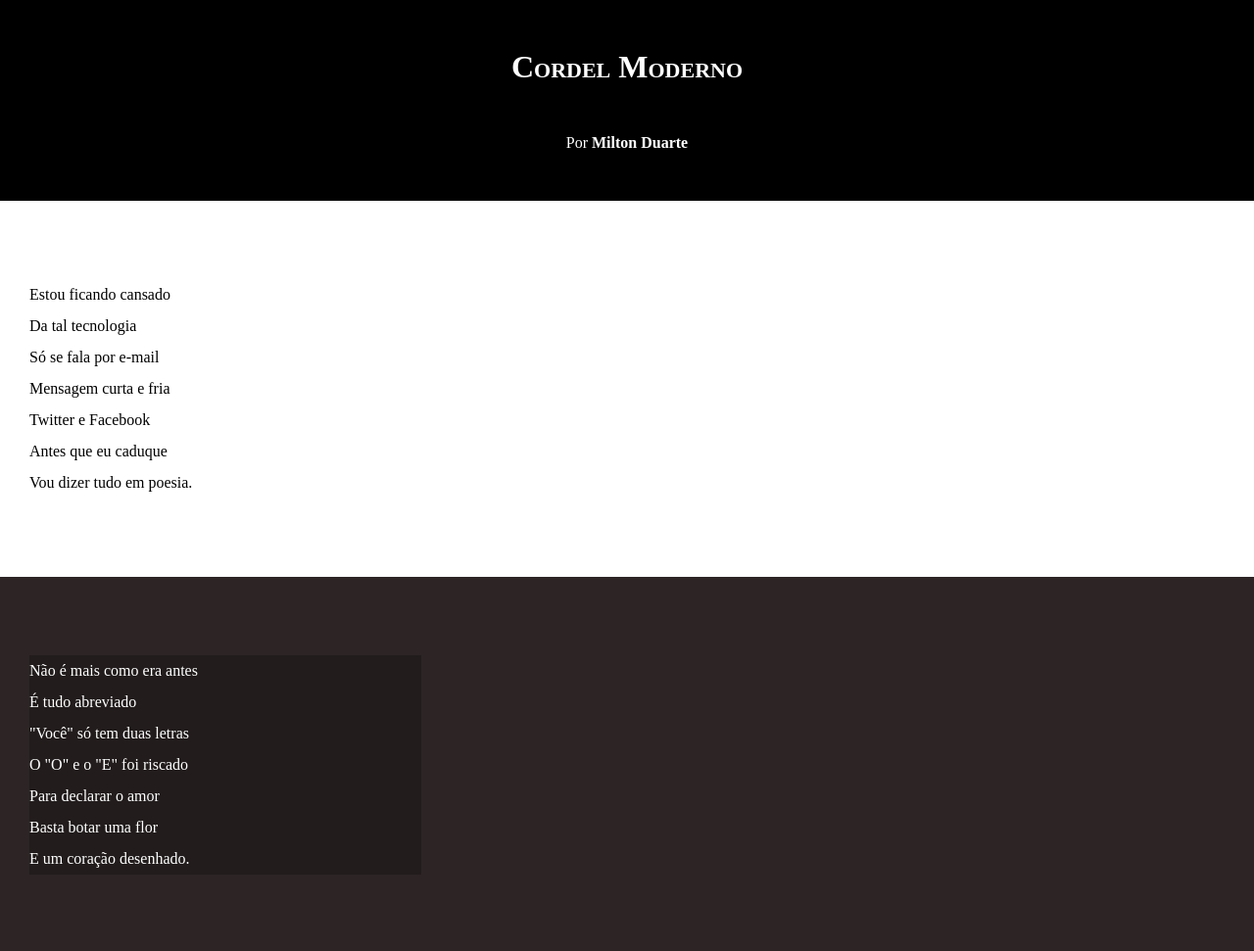
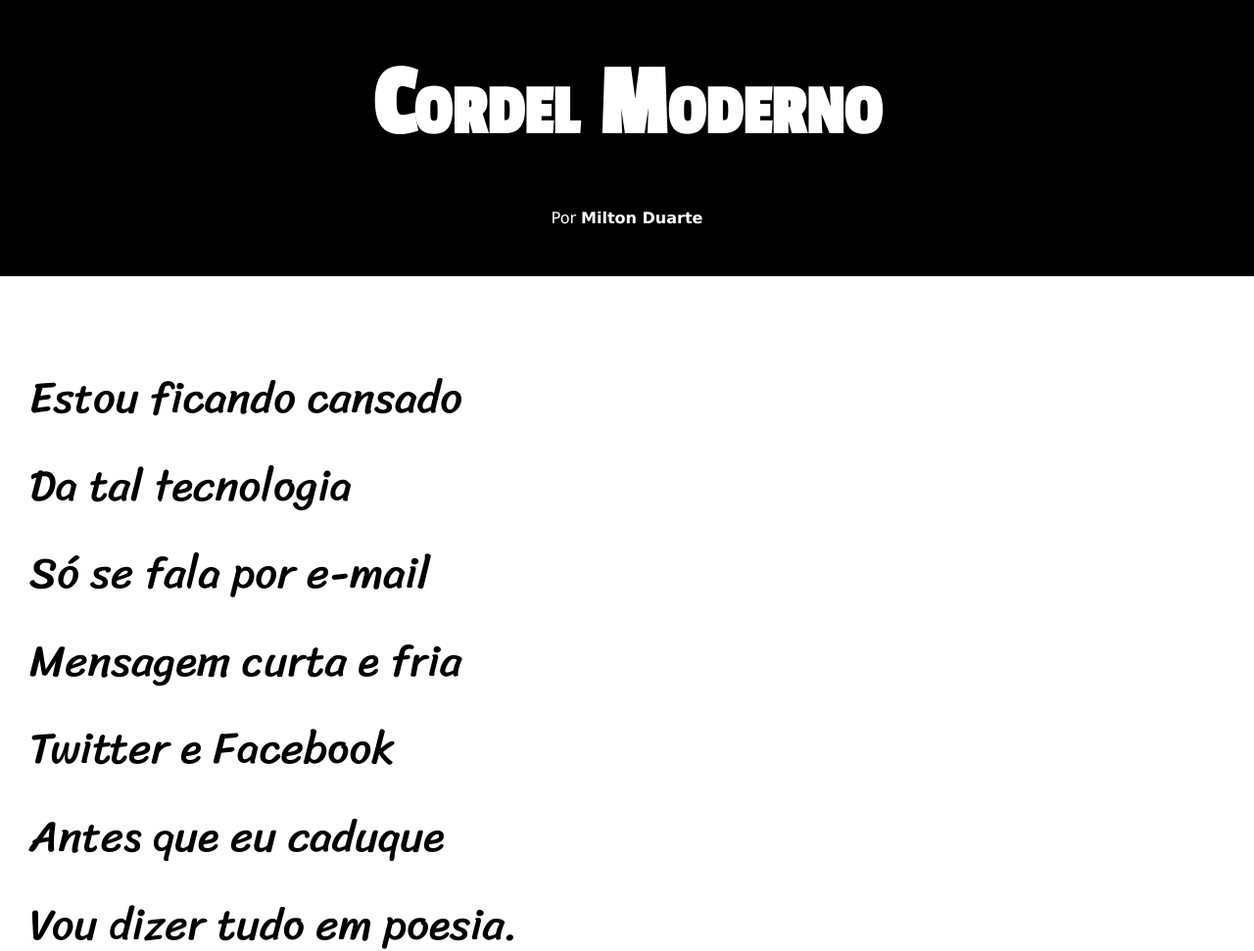
Before and after one commit to alar2763/html-css, a plain HTML site: page exercicios/desafio12/index.html in a window 1280 px wide. Shown: the top 971 px of the page at 98% size. Drawn offline with Linux system fonts and the light colour scheme.

Commit message:
Atualizei estilos desafio12

```diff
--- a/exercicios/desafio12/estilo/style.css
+++ b/exercicios/desafio12/estilo/style.css
@@ -1,4 +1,12 @@
 @charset "UTF-8";
+
+@import url('https://fonts.googleapis.com/css2?family=Passion+One&family=Sriracha&display=swap');
+
+:root{
+    --fonte1 : Verdana, Geneva, Tahoma, sans-serif;
+    --fonte2: 'Passion One', cursive;
+    --fonte3: 'Sriracha', cursive;
+}
 
 *{
     margin: 0;
@@ -8,6 +16,8 @@
 html, body{
     min-height: 100vh;
     background-color: darkgrey;
+    font-family: var(--fonte1);
+
 }
 
 header{
@@ -19,10 +29,13 @@ header{
 header>h1{
     padding: 50px;
     font-variant: small-caps;
+    font-family: var(--fonte2);
+    font-size: 8vw;
 }
 
 header>p{
     padding-bottom: 50px;
+
 }
 
 a{   /*header a, footer a*/
@@ -38,8 +51,10 @@ a:hover{   /*header a:hover, footer a:hover*/
 section{
     padding-top: 10vh;
     padding-bottom: 10vh;
-    line-height: 2rem;  /*espaçamento entre as linhas*/
+    line-height: 2em;  /*espaçamento entre as linhas*/
     padding-left: 30px;
+    font-family: var(--fonte3);
+    font-size: 3.5vw;
 }
 
 section.normal{
@@ -53,8 +68,9 @@ section.imagem{
 }
 
 section.imagem>p{
+    display: inline-block;
     background-color: rgba(0, 0, 0, 0.256);
-    width: 400px;
+    padding: 5px;
 }
 
 footer{
```
